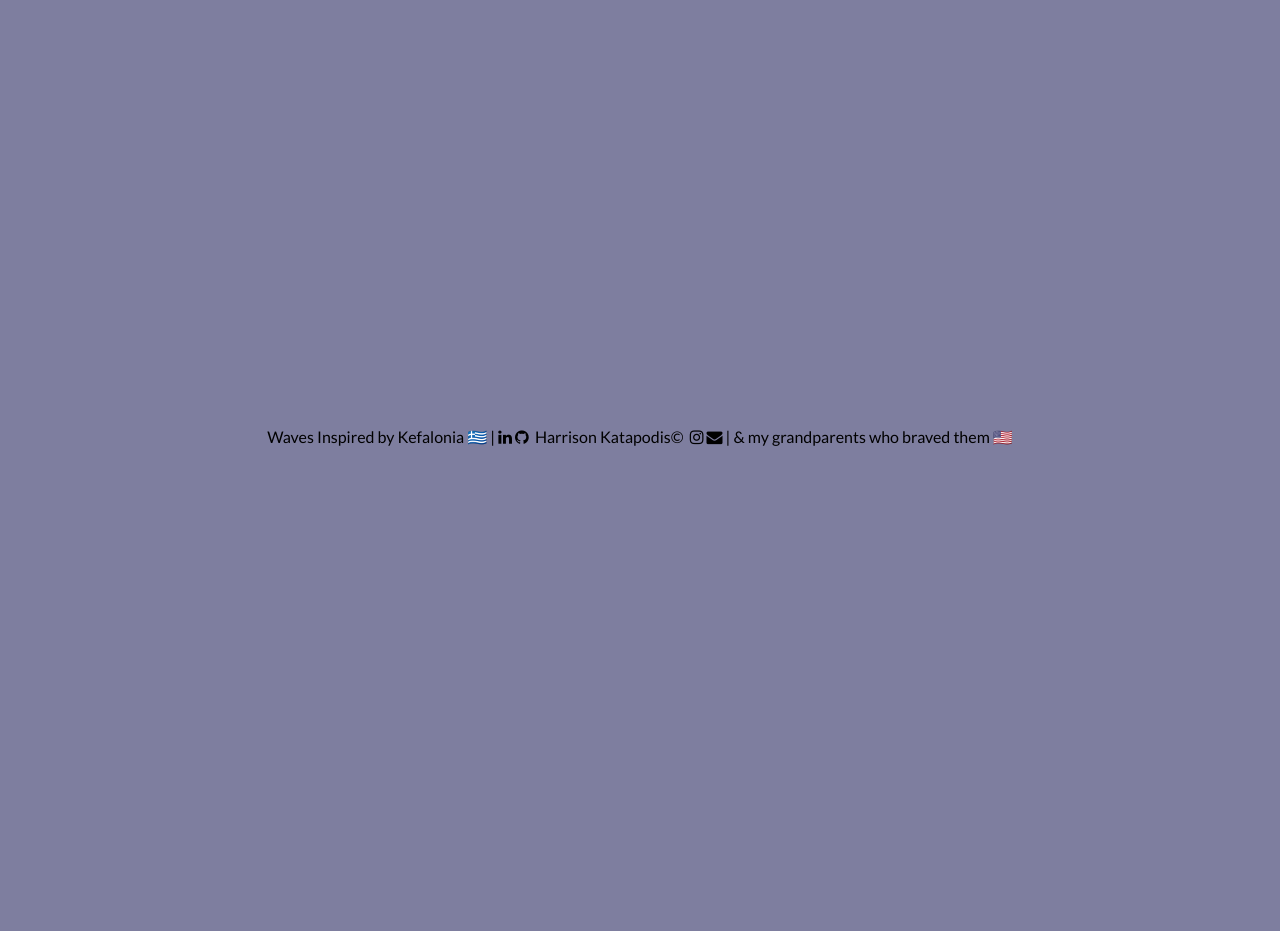
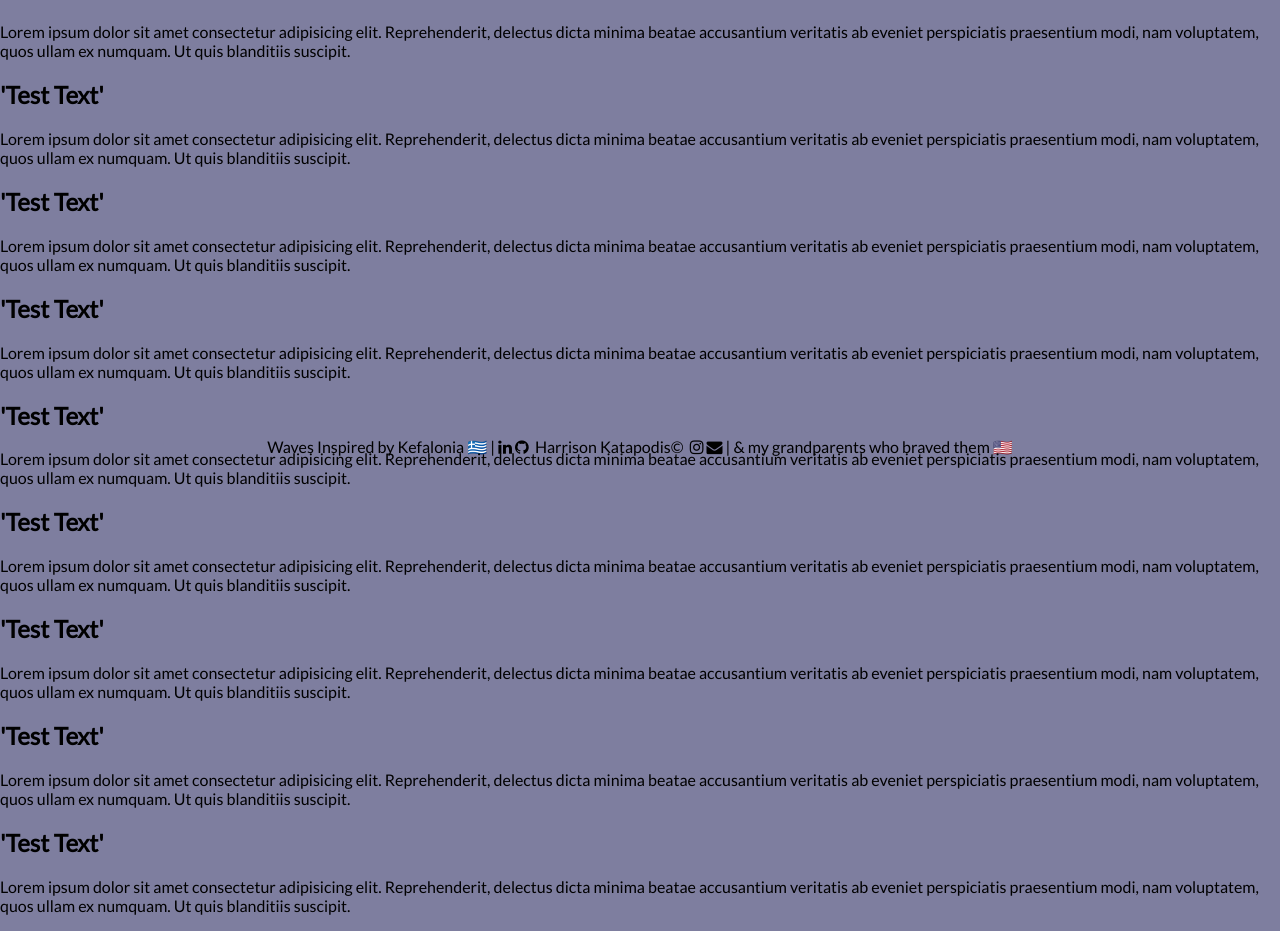
Before and after one commit to HarrisonJK/HarrisonJK.github.io, a React (Vite) app: page / in a window 1280 px wide. Shown: the part 343-1274 px from the top of the page. Before the commit the page ends 800 px from the top, so only its background shows below. Built offline with nearby package versions, Linux system fonts and the light colour scheme.

Commit message:
cleaned up code

```diff
--- a/src/components/About.jsx
+++ b/src/components/About.jsx
@@ -1,7 +1,7 @@
 export function About() {
   return (
-    <div>
-      <section className="blue">
+    <div className="content">
+      <section>
         <h1>'Test Text'</h1>
         <p>
           Lorem ipsum dolor sit amet consectetur adipisicing elit.
@@ -9,7 +9,76 @@ export function About() {
           eveniet perspiciatis praesentium modi, nam voluptatem, quos ullam ex
           numquam. Ut quis blanditiis suscipit.
         </p>
-        <div className="curve"></div>
+        <h1>'Test Text'</h1>
+        <p>
+          Lorem ipsum dolor sit amet consectetur adipisicing elit.
+          Reprehenderit, delectus dicta minima beatae accusantium veritatis ab
+          eveniet perspiciatis praesentium modi, nam voluptatem, quos ullam ex
+          numquam. Ut quis blanditiis suscipit.
+        </p>{" "}
+        <h1>'Test Text'</h1>
+        <p>
+          Lorem ipsum dolor sit amet consectetur adipisicing elit.
+          Reprehenderit, delectus dicta minima beatae accusantium veritatis ab
+          eveniet perspiciatis praesentium modi, nam voluptatem, quos ullam ex
+          numquam. Ut quis blanditiis suscipit.
+        </p>{" "}
+        <h1>'Test Text'</h1>
+        <p>
+          Lorem ipsum dolor sit amet consectetur adipisicing elit.
+          Reprehenderit, delectus dicta minima beatae accusantium veritatis ab
+          eveniet perspiciatis praesentium modi, nam voluptatem, quos ullam ex
+          numquam. Ut quis blanditiis suscipit.
+        </p>{" "}
+        <h1>'Test Text'</h1>
+        <p>
+          Lorem ipsum dolor sit amet consectetur adipisicing elit.
+          Reprehenderit, delectus dicta minima beatae accusantium veritatis ab
+          eveniet perspiciatis praesentium modi, nam voluptatem, quos ullam ex
+          numquam. Ut quis blanditiis suscipit.
+        </p>{" "}
+        <h1>'Test Text'</h1>
+        <p>
+          Lorem ipsum dolor sit amet consectetur adipisicing elit.
+          Reprehenderit, delectus dicta minima beatae accusantium veritatis ab
+          eveniet perspiciatis praesentium modi, nam voluptatem, quos ullam ex
+          numquam. Ut quis blanditiis suscipit.
+        </p>{" "}
+        <h1>'Test Text'</h1>
+        <p>
+          Lorem ipsum dolor sit amet consectetur adipisicing elit.
+          Reprehenderit, delectus dicta minima beatae accusantium veritatis ab
+          eveniet perspiciatis praesentium modi, nam voluptatem, quos ullam ex
+          numquam. Ut quis blanditiis suscipit.
+        </p>{" "}
+        <h1>'Test Text'</h1>
+        <p>
+          Lorem ipsum dolor sit amet consectetur adipisicing elit.
+          Reprehenderit, delectus dicta minima beatae accusantium veritatis ab
+          eveniet perspiciatis praesentium modi, nam voluptatem, quos ullam ex
+          numquam. Ut quis blanditiis suscipit.
+        </p>{" "}
+        <h1>'Test Text'</h1>
+        <p>
+          Lorem ipsum dolor sit amet consectetur adipisicing elit.
+          Reprehenderit, delectus dicta minima beatae accusantium veritatis ab
+          eveniet perspiciatis praesentium modi, nam voluptatem, quos ullam ex
+          numquam. Ut quis blanditiis suscipit.
+        </p>{" "}
+        <h1>'Test Text'</h1>
+        <p>
+          Lorem ipsum dolor sit amet consectetur adipisicing elit.
+          Reprehenderit, delectus dicta minima beatae accusantium veritatis ab
+          eveniet perspiciatis praesentium modi, nam voluptatem, quos ullam ex
+          numquam. Ut quis blanditiis suscipit.
+        </p>{" "}
+        <h1>'Test Text'</h1>
+        <p>
+          Lorem ipsum dolor sit amet consectetur adipisicing elit.
+          Reprehenderit, delectus dicta minima beatae accusantium veritatis ab
+          eveniet perspiciatis praesentium modi, nam voluptatem, quos ullam ex
+          numquam. Ut quis blanditiis suscipit.
+        </p>
       </section>
     </div>
   );
--- a/src/components/Waves.jsx
+++ b/src/components/Waves.jsx
@@ -2,7 +2,7 @@ import { faGithub } from "@fortawesome/free-brands-svg-icons";
 
 export function Waves() {
   return (
-    <div className="spacer kefaWaves">
+    <div className="spacer">
       <svg xmlns="http://www.w3.org/2000/svg" viewBox="0 0 900 186">
         <path id="wave1" fill="#32def6">
           <animate
--- a/src/styles/About.css
+++ b/src/styles/About.css
@@ -1,10 +1,9 @@
 .footer {
   font-size: 2vmin;
-  position: absolute; /* Set the footer to absolute positioning */
-  bottom: 0%; /* Position the footer at the bottom of the container */
+  position: absolute;
+  bottom: 0%;
   text-align: center;
   z-index: 1;
-  padding: 10px;
 }
 
 .center {
@@ -20,5 +19,5 @@
 .noStyle:hover {
   color: rgb(255, 255, 255);
   text-decoration: none;
-  transition: 1s;
+  transition: 0.75s;
 }
```
Also changed, not shown: 1 other file (tests, documents, lock files or other folders).
